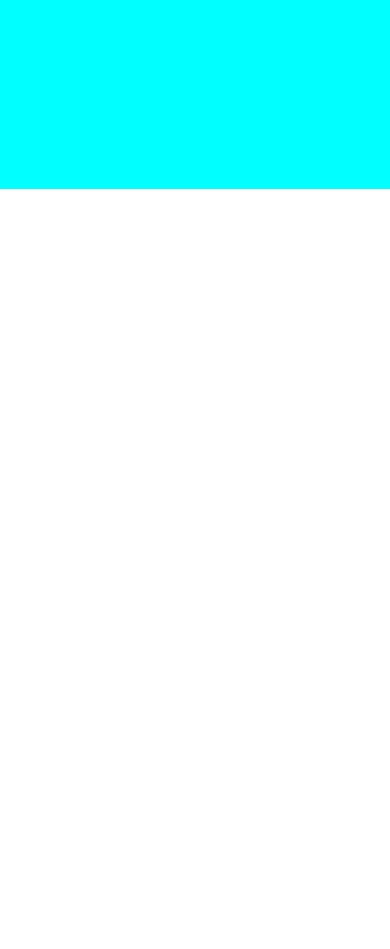
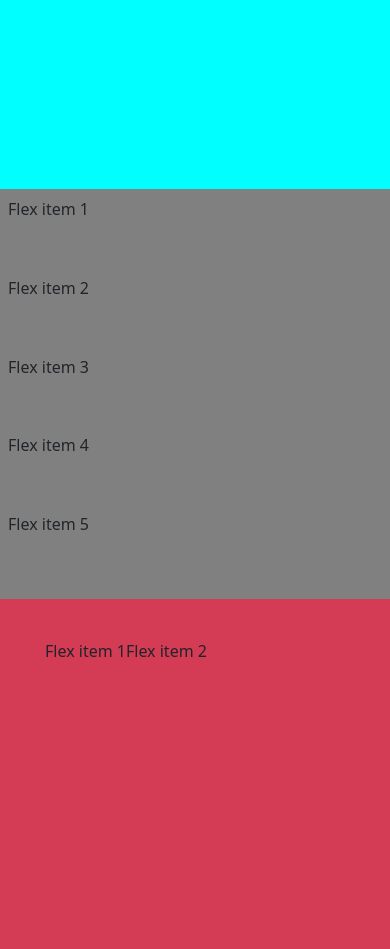
Before and after one commit to zehrabekar/TurkiyeGovPortalClone, a plain HTML site: page index.html in a window 390 px wide. Shown: the part 276-1225 px from the top of the page. Before the commit the page ends 844 px from the top, so only its background shows below. Drawn offline with nearby package versions, Linux system fonts and the light colour scheme.

Commit message:
Added items for two sections and implement responsive design

```diff
--- a/design.css
+++ b/design.css
@@ -98,3 +98,60 @@ ul{
     height: 465px;
   }
 }
+
+
+#actions-block{
+  width: 100%;
+  height: 140px;
+  background-color: gray;
+  position: relative;
+}
+
+#actions-list{
+  height: 175px; /* UL yüksekliği */
+  background-color: rgb(246, 117, 246);
+  position: absolute; /* Bağımsız konumlandır */
+  top: -65px; /* Heronun altına ve navın üstüne yerleştir */
+  left: 50%; /* Ortalamak için */
+  transform: translateX(-50%); /* Gerçek ortalama */
+  display: flex;
+  z-index: 2; /* Diğer elemanların üzerinde olsun */
+  margin: 0;
+}
+
+#actions-list2{
+  width: 100%;
+  display: flex;
+  justify-content: center;
+  display: none;
+}
+
+#actions-list2 li{
+  height: 82px;
+}
+
+@media (max-width: 767px) {
+  #actions-list {
+    display: none;
+  }
+
+  #actions-list2 {
+    display: flex;
+  }
+
+  #actions-block {
+    height: 410px;
+  }
+
+}
+
+#banners-block{
+  width: 100%;
+  height: 350px;
+  padding: 30px 15px;
+  background-color: rgb(212, 59, 84);
+}
+
+.top-banners{
+  height: 290px;
+}
--- a/index.html
+++ b/index.html
@@ -11,7 +11,7 @@
 
     <header class="col-12 d-flex justify-content-center" id="header">
       <div class="header-group col-9 d-flex justify-content-between align-items-center">
-        <div class="logo">Flex item 1</div>
+        <div class="logo">Home Link</div>
 
         <nav class="navbar navbar-expand-md navbar-light">
             <button class="navbar-toggler" type="button" data-bs-toggle="collapse" data-bs-target="#navbarNav" aria-controls="navbarNav" aria-expanded="false" aria-label="Toggle navigation">
@@ -52,8 +52,6 @@
     </header>
 
 
-
-
 <div id="heroBlock" class="col-12 d-flex justify-content-center align-items-center">
   <section class="col-9 home-page-search-block d-flex flex-column justify-content-center align-items-center">
     <div class="p-2 col-12">Flex item 3</div>
@@ -62,6 +60,34 @@
 </div>
 
 
+
+<nav id="actions-block" class="d-flex justify-content-center">
+  <ul id="actions-list" class="col-9 justify-content-evenly align-items-center ps-0">
+    <li class="p-2">Flex item 1</li>
+    <li class="p-2">Flex item 2</li>
+    <li class="p-2">Flex item 3</li>
+    <li class="p-2">Flex item 4</li>
+    <li class="p-2">Flex item 5</li>
+  </ul>
+
+   <ul id="actions-list2" class="flex-column ps-0">
+    <li class="p-2">Flex item 1</li>
+    <li class="p-2">Flex item 2</li>
+    <li class="p-2">Flex item 3</li>
+    <li class="p-2">Flex item 4</li>
+    <li class="p-2">Flex item 5</li>
+  </ul>
+
+</nav>
+
+<section id="banners-block" class="d-flex justify-content-center col-12">
+  <div class="top-banners d-flex align-items-center col-10 flex-md-row flex-sm-column">
+    <div class="precious-card col-md-3 col-sm-12" style="height: 270px;">Flex item 1</div>
+    <div class="slider-content flex-grow-1 col-md-7 col-sm-12" style="height: 270px;">Flex item 2</div>
+  </div>
+</section>
+
+
     <script src="https://cdn.jsdelivr.net/npm/bootstrap@5.3.3/dist/js/bootstrap.bundle.min.js" integrity="sha384-YvpcrYf0tY3lHB60NNkmXc5s9fDVZLESaAA55NDzOxhy9GkcIdslK1eN7N6jIeHz" crossorigin="anonymous"></script>
     <script src="project.js"></script>
 </body>
--- a/project.js
+++ b/project.js
@@ -31,3 +31,37 @@ window.addEventListener('resize', function() {
     header.classList.remove('expand');  // Header'ı 80px yap
   }
 });
+
+window.addEventListener('resize', updateLayout);
+window.addEventListener('load', updateLayout);
+
+function updateLayout() {
+  let actionsBlock = document.getElementById('actions-block');
+  let actionsList = document.getElementById('actions-list');
+  let actionsList2 = document.getElementById('actions-list2');
+  let windowWidth = window.innerWidth;
+
+  if (windowWidth <= 767) {
+    actionsBlock.style.height = '410px';
+    actionsList.style.display = 'none';
+    actionsList2.style.display = 'flex';
+  } else {
+    actionsBlock.style.height = '140px';
+    actionsList.style.display = 'flex';
+    actionsList2.style.display = 'none';
+  }
+}
+
+updateLayout();
+
+
+window.addEventListener('resize', function() {
+  let bannersBlock = document.getElementById('banners-block');  // actions-list öğesini seç
+  let windowWidth = window.innerWidth;  // Pencere genişliğini al
+
+  if (windowWidth <= 767) {
+    bannersBlock.style.height= '775px';
+  } else {
+    bannersBlock.style.height = '270px';  // 767px üzeri için yükseklik 270px
+  }
+});
```
